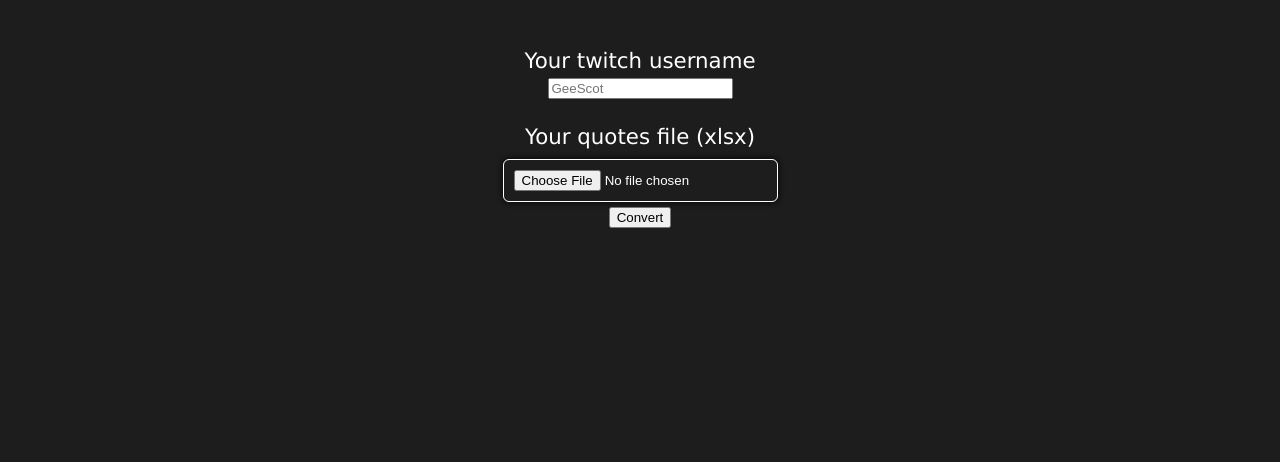
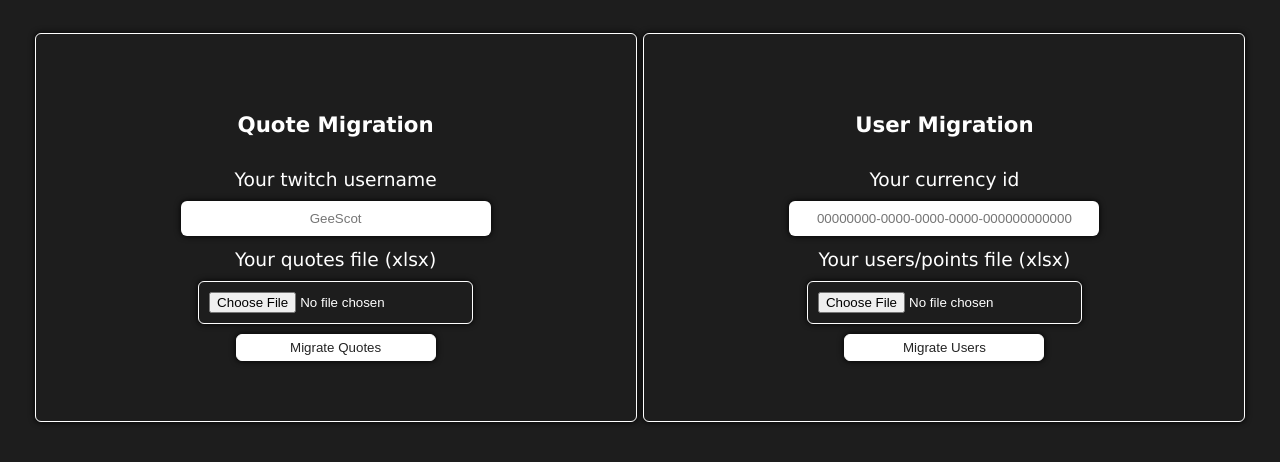
Before and after one commit to GeeScot/firefly, a website: page src/public/index.html in a window 1280 px wide. Shown: the part 68-530 px from the top of the page. Drawn offline with Linux system fonts and the light colour scheme.

Commit message:
Updated to include user migration

```diff
--- a/src/package.json
+++ b/src/package.json
@@ -5,6 +5,7 @@
     "multer": "^1.4.2",
     "nedb": "^1.8.0",
     "node-xlsx": "^0.16.1",
+    "querystring": "^0.2.1",
     "uuid": "^8.3.2"
   }
 }
--- a/src/public/index.html
+++ b/src/public/index.html
@@ -1,5 +1,6 @@
 <!DOCTYPE html>
 <html>
+
 <head>
   <title>Quote XLSX to NeDB</title>
   <style>
@@ -13,19 +14,78 @@
       font-size: 16pt;
     }
 
-      .quotefile {
-        padding: 10px;
-        margin-top: 10px;
+    .container {
+      display: inline-block;
+      width: 500px;
 
-        border: 1px solid white;
+      padding: 50px;
+      margin: 10px 0;
+
+      border: 1px solid #ffffff;
       border-radius: 6px;
 
       box-shadow: 0 0 6px 0 #000000;
     }
+
+    .fileupload {
+      padding: 10px;
+      margin-top: 10px;
+
+      border: 1px solid #ffffff;
+      border-radius: 6px;
+
+      box-shadow: 0 0 6px 0 #000000;
+    }
+
+    label {
+      font-size: 14pt;
+    }
+
+    input[type="text"] {
+      width: 300px;
+
+      padding: 10px 5px;
+      margin: 10px 0;
+
+      border: none;
+      border-radius: 6px;
+
+      box-shadow: 0 0 6px 0 #000000;
+
+      text-align: center;
+    }
+
+    textarea:focus,
+    input:focus {
+      outline: none;
+    }
+
+    input[type="button"] {
+      width: 200px;
+
+      padding: 5px 0;
+      margin: 10px 0;
+
+      border: 1px solid #ffffff;
+      border-radius: 6px;
+
+      background-color: #ffffff;
+      color: #242424;
+
+      box-shadow: 0 0 6px 0 #000000;
+    }
+
+    input[type="button"]:hover {
+      cursor: pointer;
+
+      background-color: #242424;
+      color: #ffffff;
+    }
   </style>
   <script>
-      async function getNeDB(e) {
+    async function getQuotesNeDB(e) {
       e.preventDefault();
+      document.getElementById('quotesbutton').disabled = true;
 
       const streamer = document.getElementById('streamer').value;
       const inputFile = document.getElementById('quotelist').files[0];
@@ -34,32 +94,96 @@
       formData.append('streamer', streamer);
       formData.append('quotelist', inputFile);
 
-        const result = await fetch('/api/convert/xlsx', {
+      try {
+        const result = await fetch('/api/quotes/xlsx', {
           method: 'POST',
           body: formData
         });
         const metadata = await result.json();
 
         setTimeout(() => {
-          window.open(`/api/download/${metadata.createdDb}`, '_blank');
-        }, 1500);
+          window.open(`/api/download/quotes/${metadata.createdDb}`, '_blank');
+        }, 1000);
+      } catch (e) {
+        console.log(e);
+      } finally {
+        document.getElementById('quotesbutton').disabled = false;
+      }
+    }
+
+    async function getUsersNeDB(e) {
+      e.preventDefault();
+      document.getElementById('usersbutton').disabled = true;
+
+      const currencyId = document.getElementById('currencyId').value;
+      const inputFile = document.getElementById('userlist').files[0];
+
+      const formData = new FormData();
+      formData.append('currencyId', currencyId);
+      formData.append('userlist', inputFile);
+
+      try {
+        const result = await fetch('/api/users/xlsx', {
+          method: 'POST',
+          body: formData
+        });
+        const metadata = await result.json();
+
+        setTimeout(() => {
+          window.open(`/api/download/users/${metadata.createdDb}`, '_blank');
+        }, 1000);
+      } catch (e) {
+        console.log(e);
+      } finally {
+        document.getElementById('usersbutton').disabled = false;
+      }
     }
   </script>
 </head>
+
 <body>
-    <form onsubmit="getNeDB(event)" method="POST">
   <h2>XLSX to NeDB Migration</h2>
-      <br />
+
+  <div class="container">
+    <h4>Quote Migration</h4>
+    <div>
       <label>Your twitch username</label>
       <br />
-      <input type="text" id="streamer" name="streamer" placeholder="GeeScot" />
-      <br />
-      <br />
+      <input
+        type="text"
+        id="streamer"
+        name="streamer"
+        placeholder="GeeScot"
+        onblur="this.placeholder = 'GeeScot'"
+        onfocus="this.placeholder = ''" />
+    </div>
+    <div>
       <label>Your quotes file (xlsx)</label>
       <br />
-      <input type="file" id="quotelist" name="quotelist" class="quotefile" />
+      <input type="file" id="quotelist" name="quotelist" class="fileupload" />
+    </div>
+    <input id="quotesbutton" type="button" value="Migrate Quotes" onclick="getQuotesNeDB(event)" />
+  </div>
+  <div class="container">
+    <h4>User Migration</h4>
+    <div>
+      <label>Your currency id</label>
       <br />
-      <input type="submit" id="submit" name="submit" value="Convert" />
-    </form>
+      <input
+        type="text"
+        id="currencyId"
+        name="currencyId"
+        placeholder="00000000-0000-0000-0000-000000000000"
+        onblur="this.placeholder = '00000000-0000-0000-0000-000000000000'"
+        onfocus="this.placeholder = ''" />
+    </div>
+    <div>
+      <label>Your users/points file (xlsx)</label>
+      <br />
+      <input type="file" id="userlist" name="userlist" class="fileupload" />
+    </div>
+    <input id="usersbutton" type="button" value="Migrate Users" onclick="getUsersNeDB(event)" />
+  </div>
 </body>
+
 </html>
```
Also changed, not shown: src/index.js (+126 -20 lines), 1 other file. Lines whose indentation alone changed are shown as unchanged.
